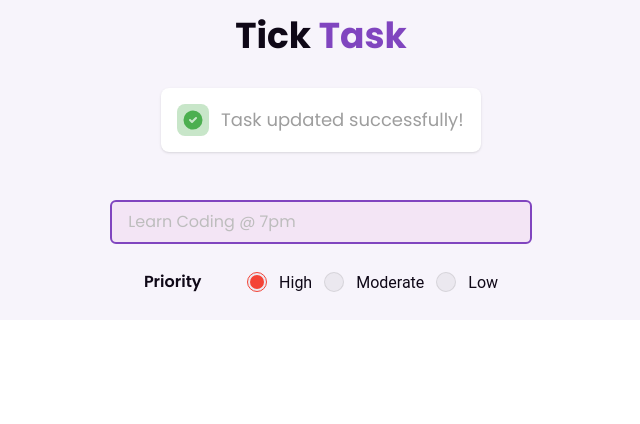
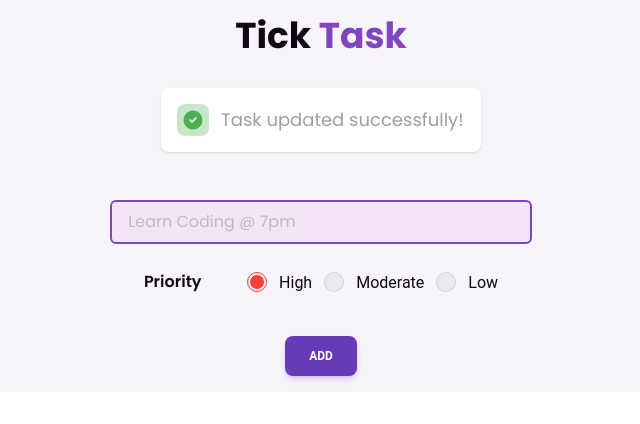
Before and after one commit to Krishrx/tick-task, a React (Vite) app: page / in a window 1280 px wide. Shown: the top 424 px of the page, without its empty margins (319-959 px from the left). Built offline with nearby package versions, Linux system fonts and the light colour scheme.

Commit message:
added add button

```diff
--- a/src/App.jsx
+++ b/src/App.jsx
@@ -1,3 +1,4 @@
+import ActionBtns from "./components/ActionBtns"
 import Header from "./components/Header"
 import Notification from "./components/Notification"
 import TaskFields from "./components/TaskFields"
@@ -8,7 +9,8 @@ function App() {
       <div className="bg-background text-text font-poppins w-full h-full">
       <Header />
       <Notification />
-      <TaskFields/>
+      <TaskFields />
+      <ActionBtns/>
       </div>
   )
 }
--- /dev/null
+++ b/src/components/ActionBtns.jsx
@@ -0,0 +1,11 @@
+import { Button } from "@material-tailwind/react"
+
+function ActionBtns() {
+  return (
+    <section className="flex flex-col justify-center items-center px-2 py-4 w-full space-y-4">
+        <Button ripple={true} color="deep-purple" variant="filled">Add</Button>
+    </section>
+  )
+}
+
+export default ActionBtns
```
